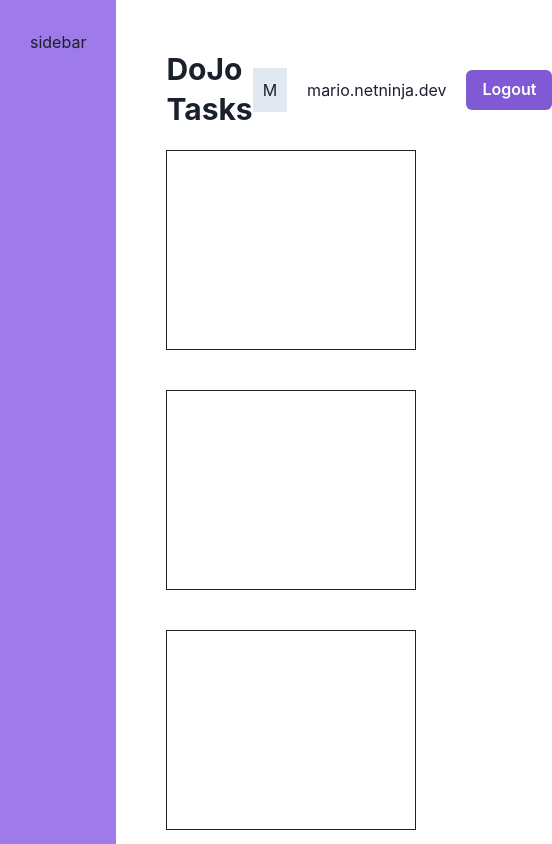
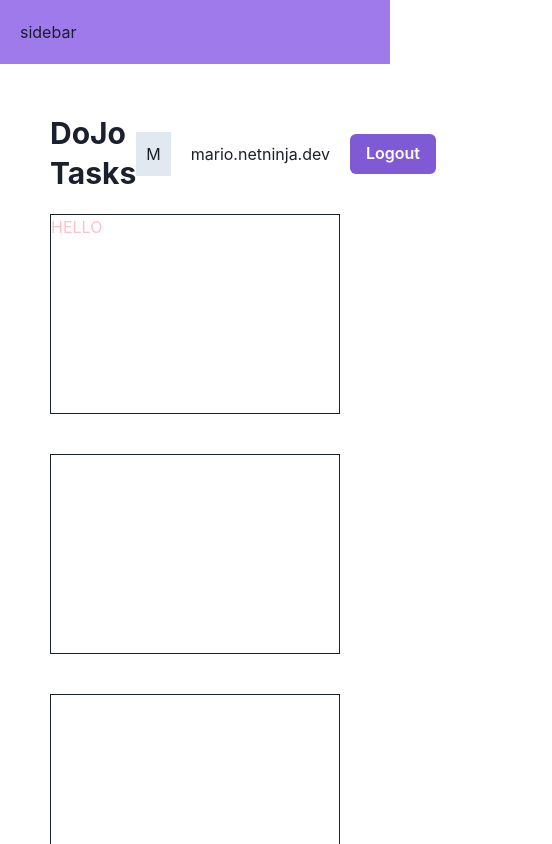
Before and after one commit to suneebs/chakraUI, a React (Vite) app: page / in a window 390 px wide. Shown: the top 844 px of the page, 552 px wide, since content can reach past the window. Built offline with nearby package versions, Linux system fonts and the light colour scheme.

Commit message:
responsive styles in gridItems

```diff
--- a/src/layouts/RootLayout.jsx
+++ b/src/layouts/RootLayout.jsx
@@ -4,11 +4,19 @@
 
 export default function RootLayout() {
   return (
-    <Grid templateColumns={'repeat(6, 1fr)'} bg={'grey.50'}>
-      <GridItem as="aside" colSpan={'1'} bg={'purple.400'} minHeight={'100vh'} p='30px'>
+    <Grid templateColumns="repeat(6, 1fr)" bg={'grey.50'}>
+      <GridItem
+      as="aside"
+      colSpan={{ base:6, lg:2, xl:1 }}
+      bg={'purple.400'}
+      minHeight={{lg:'100vh'}}
+      p={{base:'20px', lg:'30px'}}>
       <span>sidebar</span>
       </GridItem>
-      <GridItem as='main' colSpan={'5'} p='40px'>
+      <GridItem
+      as='main'
+      colSpan={{ base:6, lg:4, xl:5 }}
+      p='40px'>
       <Navbar></Navbar>
       <Outlet />
       </GridItem>
--- a/src/pages/Dashboard.jsx
+++ b/src/pages/Dashboard.jsx
@@ -1,11 +1,13 @@
-import { Box, SimpleGrid } from "@chakra-ui/react";
+import { Box, SimpleGrid, Text } from "@chakra-ui/react";
 
 export default function Dashboard() {
 
 
   return (
     <SimpleGrid p='10px' spacing={10} minChildWidth='250px'>
-      <Box bg='white' h={'200px'} border='1px solid'></Box>
+      <Box bg='white' h={'200px'} border='1px solid'>
+        <Text color={{base: 'pink', md:'blue', lg:'green'}}>HELLO</Text>
+      </Box>
       <Box bg='white' h={'200px'} border='1px solid'></Box>
       <Box bg='white' h={'200px'} border='1px solid'></Box>
       <Box bg='white' h={'200px'} border='1px solid'></Box>
```
